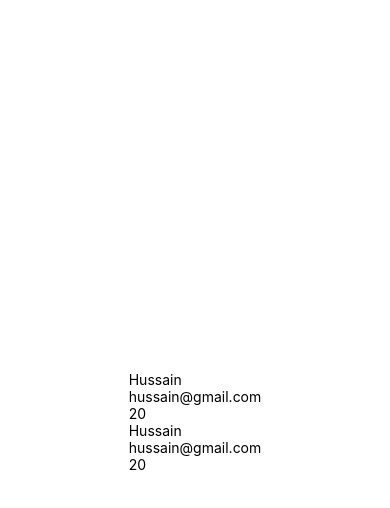
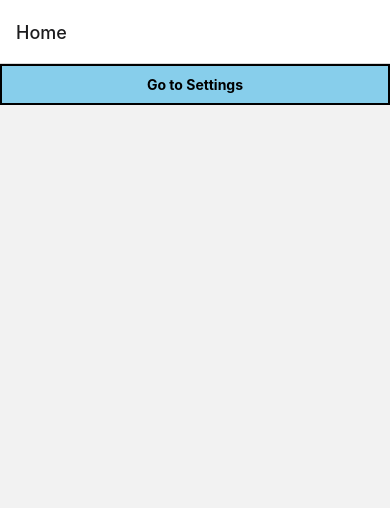
Before and after one commit to raisrazzaq/TypeScript, a React Native app: screen /Home in a window 390 px wide. Shown: the top 508 px of the page. Built offline with nearby package versions, Linux system fonts and the light colour scheme.

Commit message:
Stack Navigator

```diff
--- a/App.tsx
+++ b/App.tsx
@@ -1,14 +1,26 @@
 import {View, Text} from 'react-native';
 import React from 'react';
-import ClassComp from './src/screens/ClassComp';
-import FunctionalComp from './src/screens/FunctionalComp';
+import {createStackNavigator} from '@react-navigation/stack';
+import {NavigationContainer} from '@react-navigation/native';
+import Home from './src/screens/Home';
+import Setting from './src/screens/Setting';
 
+export type RootStackParamsList = {
+  Home: undefined;
+  Setting: {
+    name: string;
+    email: string;
+  };
+};
+const Stack = createStackNavigator<RootStackParamsList>();
 const App = () => {
   return (
-    <View style={{flex: 1, justifyContent: 'center', alignItems: 'center'}}>
-      <ClassComp name={'Hussain'} email={'hussain@gmail.com'} age={20} />
-      <FunctionalComp name={'Hussain'} email={'hussain@gmail.com'} age={20} />
-    </View>
+    <NavigationContainer>
+      <Stack.Navigator>
+        <Stack.Screen name="Home" component={Home} />
+        <Stack.Screen name="Setting" component={Setting} />
+      </Stack.Navigator>
+    </NavigationContainer>
   );
 };
 
--- /dev/null
+++ b/src/screens/Home.tsx
@@ -0,0 +1,34 @@
+import {View, Text} from 'react-native';
+import React from 'react';
+import {StackNavigationProp} from '@react-navigation/stack';
+import {RootStackParamsList} from '../../App';
+
+interface HomeScreenProps {
+  navigation: StackNavigationProp<RootStackParamsList, 'Home'>;
+}
+
+const Home = ({navigation}: HomeScreenProps) => {
+  return (
+    <View>
+      <Text
+        style={{
+          padding: 10,
+          borderWidth: 2,
+          color: 'black',
+          backgroundColor: 'skyblue',
+          textAlign: 'center',
+          fontWeight: 'bold',
+        }}
+        onPress={() => {
+          navigation.navigate('Setting', {
+            name: 'Hussain',
+            email: 'Hussain@gmail.com',
+          });
+        }}>
+        Go to Settings
+      </Text>
+    </View>
+  );
+};
+
+export default Home;
--- /dev/null
+++ b/src/screens/Setting.tsx
@@ -0,0 +1,20 @@
+import {View, Text} from 'react-native';
+import React, {useRef} from 'react';
+import {StackNavigationProp} from '@react-navigation/stack';
+import {RootStackParamsList} from '../../App';
+import {useRoute} from '@react-navigation/native';
+
+interface SettingScreenProps {
+  navigation: StackNavigationProp<RootStackParamsList, 'Setting'>;
+}
+const Setting = ({navigation}: SettingScreenProps) => {
+  const route = useRoute();
+  console.log(route);
+  return (
+    <View>
+      <Text>Setting</Text>
+    </View>
+  );
+};
+
+export default Setting;
```
Also changed, not shown: package.json (+6 -1 lines), 2 other files (tests, documents, lock files or other folders).
